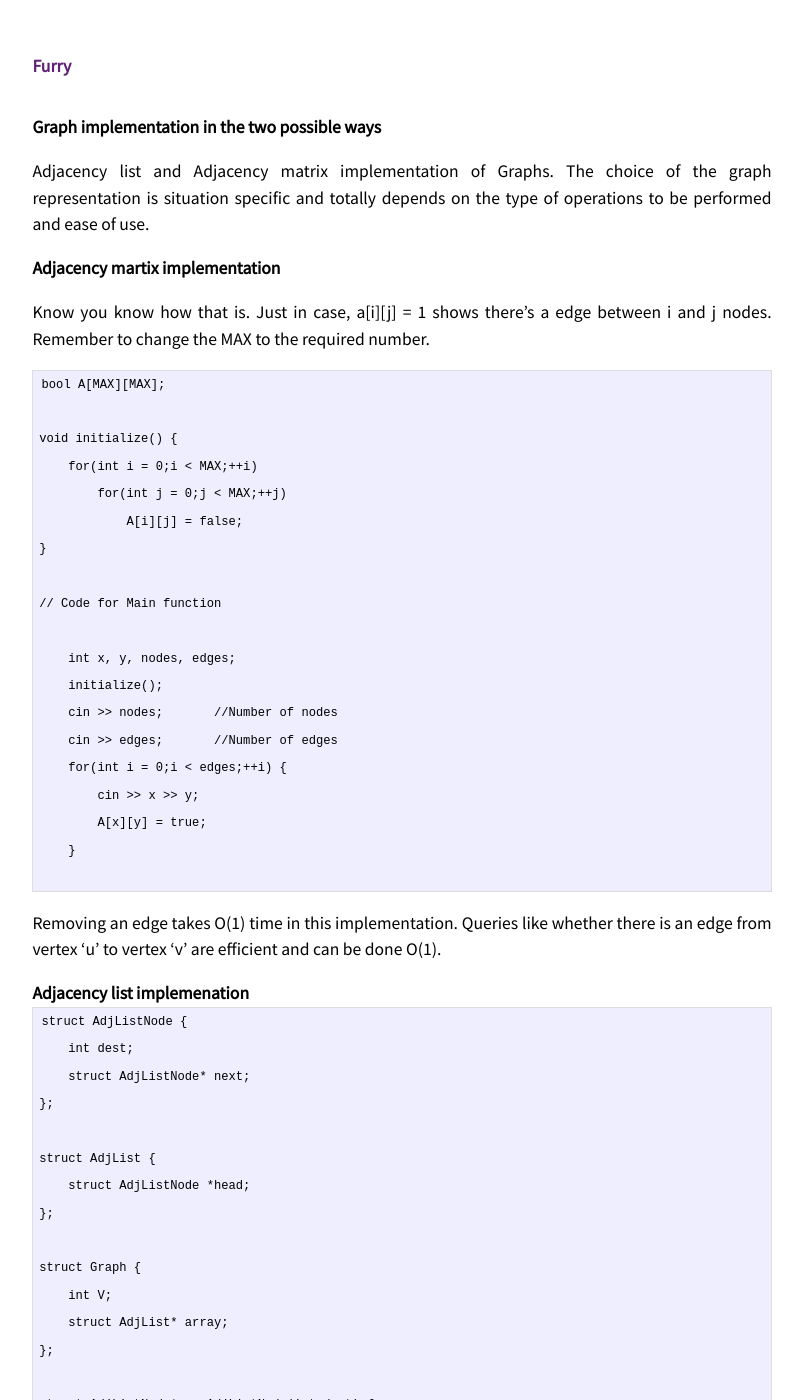
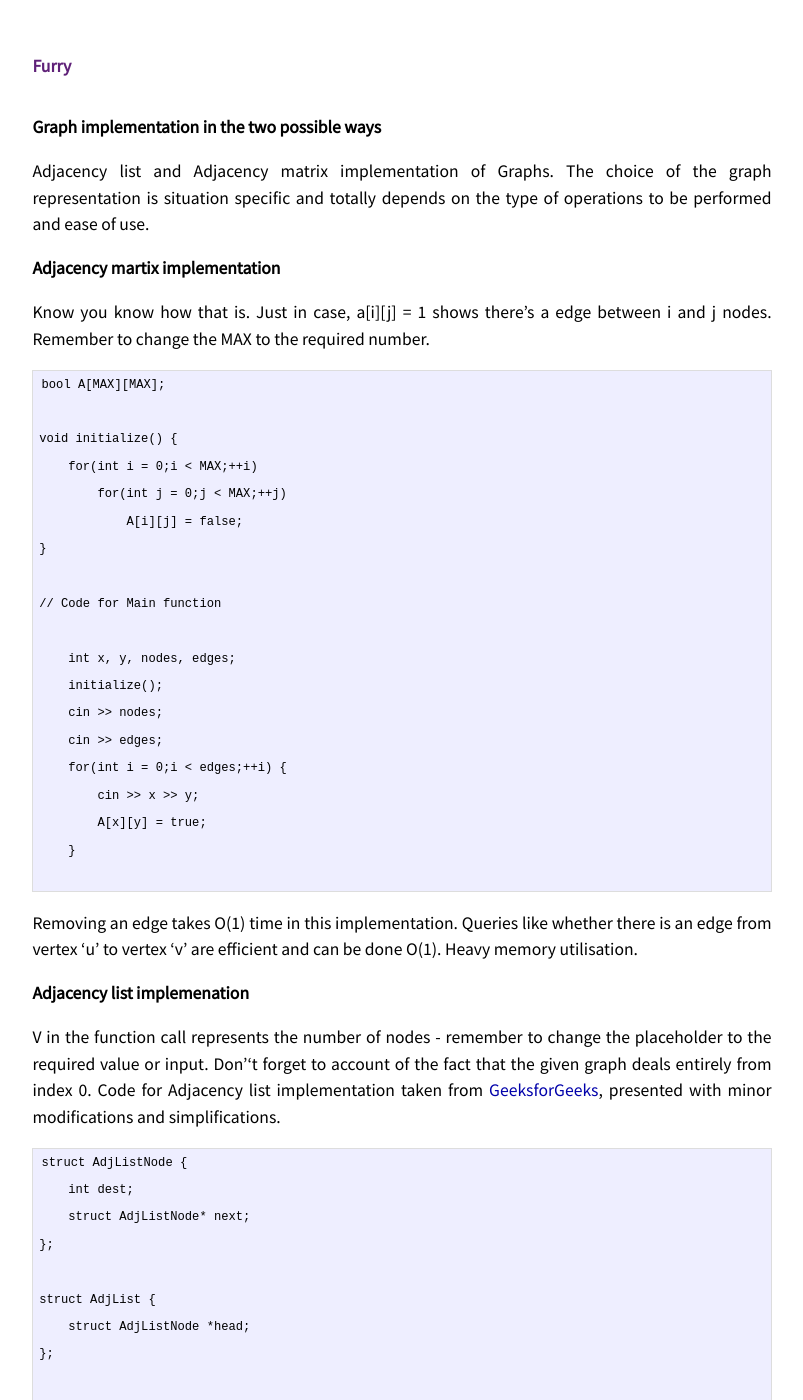
Before and after one commit to Amblygon/waffle, a Jekyll site: the page built from _posts/2017-11-04-graphs-implementation.md, in a window 1280 px wide and 1400 px high. Shown: the whole window, without its empty margins (238-1041 px from the left). Built offline with Jekyll 4.4.1, drawn with Linux system fonts in a browser that asks for light colours; some of the changed text lies outside the part shown.

Commit message:
Update 2017-11-04-graphs-implementation.md

```diff
--- a/_posts/2017-11-04-graphs-implementation.md
+++ b/_posts/2017-11-04-graphs-implementation.md
@@ -27,8 +27,8 @@ void initialize() {
 
     int x, y, nodes, edges;
     initialize();
-    cin >> nodes;       //Number of nodes
-    cin >> edges;       //Number of edges
+    cin >> nodes;
+    cin >> edges;
     for(int i = 0;i < edges;++i) {
         cin >> x >> y;
         A[x][y] = true;
@@ -36,10 +36,12 @@ void initialize() {
 
 ~~~~
 
-Removing an edge takes O(1) time in this implementation. Queries like whether there is an edge from vertex ‘u’ to vertex ‘v’ are efficient and can be done O(1).
+Removing an edge takes O(1) time in this implementation. Queries like whether there is an edge from vertex ‘u’ to vertex ‘v’ are efficient and can be done O(1). Heavy memory utilisation.
 
 Adjacency list implemenation
 ----------------------------
+
+V in the function call represents the number of nodes - remember to change the placeholder to the required value or input. Don''t forget to account of the fact that the given graph deals entirely from index 0. Code for Adjacency list implementation taken from [GeeksforGeeks](http://www.geeksforgeeks.org/graph-and-its-representations/), presented with minor modifications and simplifications.
 
 ~~~~
 struct AdjListNode {
@@ -90,4 +92,8 @@ void addEdge(struct Graph* graph, int src, int dest)
     newNode->next = graph->array[dest].head;
     graph->array[dest].head = newNode;
 }
+
+//Code for main - function calls
+    struct Graph* graph = createGraph(V);
+    addEdge(graph, a, b)
 ~~~~
```
